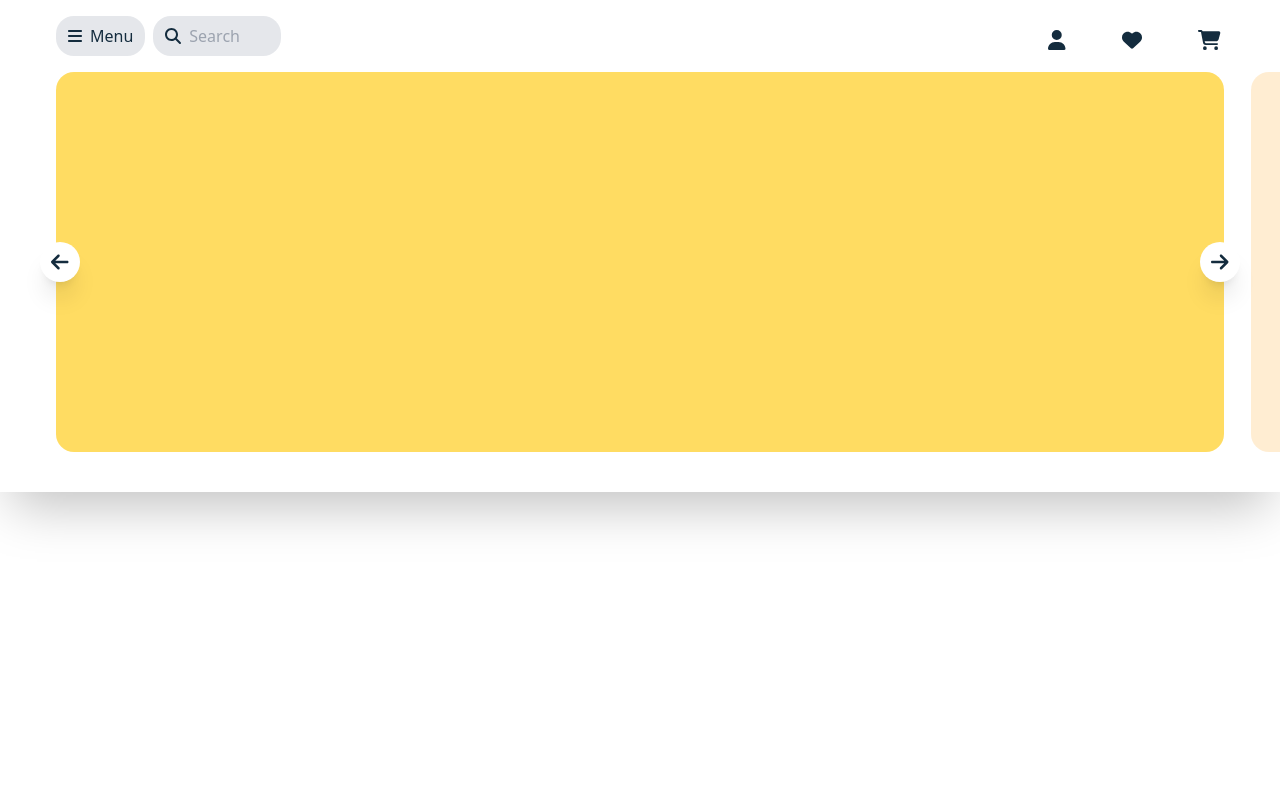
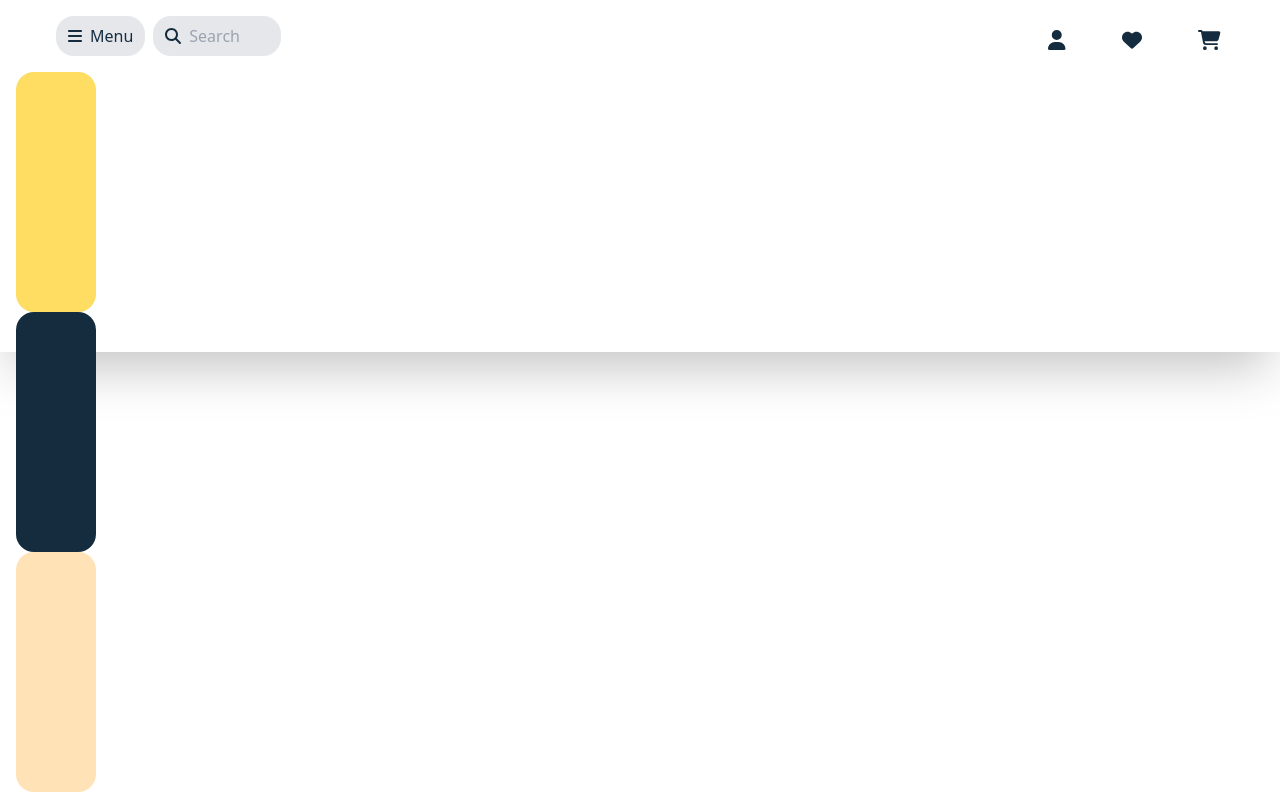
Before and after one commit to Patrik-07/SneakerShop_Front-end, a React (Vite) app: page / in a window 1280 px wide. Built offline with nearby package versions, Linux system fonts and the light colour scheme.

Commit message:
Upate example heroes in time

```diff
--- a/src/pages/home/hero/hero.tsx
+++ b/src/pages/home/hero/hero.tsx
@@ -1,30 +1,15 @@
-import React from "react";
-import { LeftHeroButton, RightHeroButton } from "./hero-button";
-
 type InputProps = {
-  colors: { prev: string; current: string; next: string };
+  color: string;
   children?: React.ReactNode;
 };
 
-export const Hero = ({ colors, children }: InputProps) => {
+export const Hero = ({ color, children }: InputProps) => {
   return (
-    <div className="relative flex top-0 w-full h-full overflow-hidden">
+    <div className="relative flex items-center top-0 left-0 w-full h-full">
       <div
-        className={`${colors.next} absolute rounded-[18px] p-10 mr-4 ml-4 left-[1235px] w-full h-full z-10 opacity-60`}
-      ></div>
-      <div className="relative flex top-0 w-full h-full overflow-hidden px-10">
-        <div className="relative flex items-center top-0 left-0 w-full h-full">
-          <LeftHeroButton />
-          <div
-            className={`${colors.current} rounded-[18px] p-10 mr-4 ml-4 relative w-full h-full z-0`}
-          >
-            {children}
-          </div>
-          <RightHeroButton />
-        </div>
-        <div
-          className={`${colors.prev} absolute rounded-r-[18px] top-0 -left-10 w-7 h-full z-10`}
-        ></div>
+        className={`${color} rounded-[18px] p-10 mr-4 ml-4 relative w-full h-full z-0`}
+      >
+        {children}
       </div>
     </div>
   );
--- /dev/null
+++ b/src/pages/home/hero/heroes.tsx
@@ -0,0 +1,49 @@
+import { useState, useEffect } from "react";
+import { Hero } from "../hero/hero";
+
+type InputProps = {
+  heroes: React.ReactElement[];
+};
+
+const Heroes = ({ heroes }: InputProps) => {
+  const [currentState, setCurrentState] = useState(0);
+
+  function update() {
+    setCurrentState((currentState) => {
+      if (currentState < heroes.length - 1) {
+        return currentState + 1;
+      } else {
+        return 0;
+      }
+    });
+  }
+
+  useEffect(() => {
+    const intervalId = setInterval(update, 3000);
+    return () => clearInterval(intervalId);
+  }, []);
+
+  const getPrevCurrNext = (heroes: React.ReactElement[]) => {
+    const prevIndex = currentState === 0 ? heroes.length - 1 : currentState - 1;
+    const nextIndex = currentState === heroes.length - 1 ? 0 : currentState + 1;
+    return (
+      <>
+        {heroes[prevIndex]} {heroes[currentState]} {heroes[nextIndex]}
+      </>
+    );
+  };
+
+  return <div>{getPrevCurrNext(heroes)}</div>;
+};
+
+export const ExampleHeroes = () => {
+  return (
+    <Heroes
+      heroes={[
+        <Hero color="bg-[#FFE2B5]"></Hero>,
+        <Hero color="bg-[#FFDC62]"></Hero>,
+        <Hero color="bg-[#142C3E]"></Hero>,
+      ]}
+    ></Heroes>
+  );
+};
--- a/src/pages/home/heroes/examples/example-heros.tsx
+++ b/src/pages/home/heroes/examples/example-heros.tsx
@@ -1,46 +1,28 @@
 import { Hero } from "../../hero/hero";
 import { ExampleHeroContent } from "./example-hero-content";
 
-export const HeroExampleOne = () => {
+type InputProps = {
+  color: string;
+};
+
+const ExampleHero = ({ color }: InputProps) => {
   return (
-    <Hero
-      colors={{
-        prev: "bg-[#FFDC62]",
-        current: "bg-[#FFE2B5]",
-        next: "bg-[#142C3E]",
-      }}
-    >
+    <Hero color={color}>
       <ExampleHeroContent></ExampleHeroContent>
     </Hero>
   );
 };
 
+export const HeroExampleOne = () => {
+  return <ExampleHero color="bg-[#FFE2B5]" />;
+};
+
 export const HeroExampleTwo = () => {
-  return (
-    <Hero
-      colors={{
-        prev: "bg-[#FFE2B5]",
-        current: "bg-[#142C3E]",
-        next: "bg-[#FFDC62]",
-      }}
-    >
-      <ExampleHeroContent></ExampleHeroContent>
-    </Hero>
-  );
+  return <ExampleHero color="bg-[#FFDC62]" />;
 };
 
 export const HeroExampleThree = () => {
-  return (
-    <Hero
-      colors={{
-        prev: "bg-[#142C3E]",
-        current: "bg-[#FFDC62]",
-        next: "bg-[#FFE2B5]",
-      }}
-    >
-      <ExampleHeroContent></ExampleHeroContent>
-    </Hero>
-  );
+  return <ExampleHero color="bg-[#FFDC62]" />;
 };
 
 const heroExamples = [
--- a/src/pages/home/home.tsx
+++ b/src/pages/home/home.tsx
@@ -1,3 +1,4 @@
+import { ExampleHeroes } from "./hero/heroes";
 import {
   HeroExampleOne,
   HeroExampleTwo,
@@ -7,7 +8,7 @@ import {
 const Home = () => {
   return (
     <div className="relative flex">
-      <HeroExampleThree />
+      <ExampleHeroes />
     </div>
   );
 };
```
